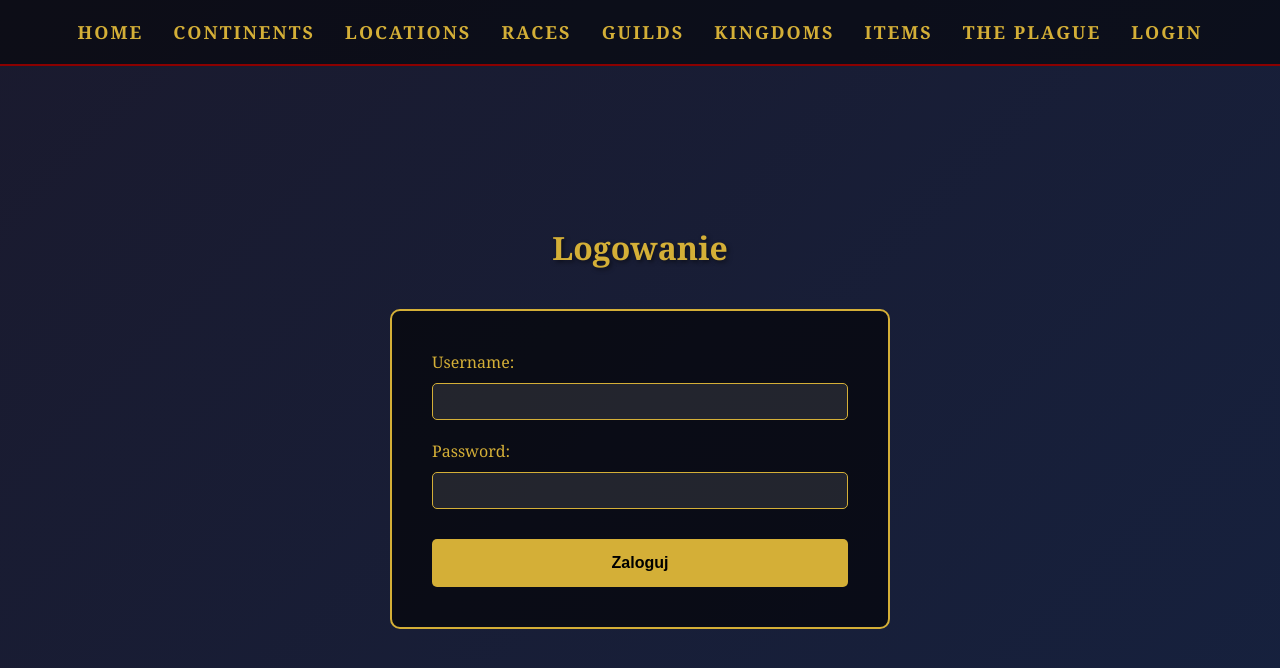
After one commit to skendzierski12/pii_paw_zal_sz_kendzierski, a Django app: page /login/ in a window 1280 px wide. The commit adds this page. Shown: the top 668 px of the page. Run offline with Django 5.2, Linux system fonts and the light colour scheme.

Commit message:
added login.html, authentication, permissions

```diff
--- /dev/null
+++ b/projekt_zaliczeniowy/wiki/templates/wiki/auth/login.html
@@ -0,0 +1,31 @@
+{% extends "wiki/base.html" %}
+
+{% block title %}Logowanie{% endblock %}
+
+{% block content %}
+<div style="max-width: 500px; margin: 100px auto;">
+    <h1 style="text-align: center; margin-bottom: 40px;">Logowanie</h1>
+
+    {% if error %}
+    <p style="color: #ff6666; text-align: center; margin-bottom: 20px;">{{ error }}</p>
+    {% endif %}
+
+    <form method="post" style="background: rgba(0,0,0,0.6); border: 2px solid #d4af37; border-radius: 10px; padding: 40px;">
+        {% csrf_token %}
+
+        <div style="margin-bottom: 20px;">
+            <label style="display: block; color: #d4af37; margin-bottom: 10px;">Username:</label>
+            <input type="text" name="username" required style="width: 100%; padding: 10px; background: rgba(255,255,255,0.1); border: 1px solid #d4af37; color: #fff; border-radius: 5px;">
+        </div>
+
+        <div style="margin-bottom: 30px;">
+            <label style="display: block; color: #d4af37; margin-bottom: 10px;">Password:</label>
+            <input type="password" name="password" required style="width: 100%; padding: 10px; background: rgba(255,255,255,0.1); border: 1px solid #d4af37; color: #fff; border-radius: 5px;">
+        </div>
+
+        <button type="submit" style="width: 100%; padding: 15px; background: #d4af37; color: #000; border: none; border-radius: 5px; font-weight: bold; cursor: pointer; font-size: 16px;">
+            Zaloguj
+        </button>
+    </form>
+</div>
+{% endblock %}
--- a/projekt_zaliczeniowy/wiki/templates/wiki/base.html
+++ b/projekt_zaliczeniowy/wiki/templates/wiki/base.html
@@ -71,6 +71,12 @@
             <a href="/kingdoms/">Kingdoms</a>
             <a href="/items/">Items</a>
             <a href="/plague/">The Plague</a>
+
+	    {% if user.is_authenticated %}
+	    	<a href="/logout/" style ="color: #ff6666;">Logout ({{ user.username }}) </a>
+	    {% else %}
+	    <a href="/login/">Login</a>
+	    {% endif %}
         </nav>
     </header>
 
--- a/projekt_zaliczeniowy/wiki/urls.py
+++ b/projekt_zaliczeniowy/wiki/urls.py
@@ -33,8 +33,8 @@ urlpatterns = [
         path('items/<int:pk>/', views.item_details_html, name='item-details'),
         path('plague/', views.plague_html, name='plague'),
 
-
-
+        path('login/', views.login_view, name = 'login'),
+        path('logout/', views.logout_view, name = 'logout'),
 
 
 
--- a/projekt_zaliczeniowy/wiki/views.py
+++ b/projekt_zaliczeniowy/wiki/views.py
@@ -3,11 +3,16 @@ from rest_framework.decorators import api_view
 from rest_framework.response import Response
 from .models import Continent, Kingdom, Race, Location, Guild, Plague, Epicentre, Item
 from .serializers import ContinentSerializer, KingdomSerializer, RaceSerializer, LocationSerializer, GuildSerializer, PlagueSerializer, EpicentreSerializer, ItemSerializer
+from rest_framework.decorators import api_view, permission_classes
+from django.contrib.auth import authenticate, login, logout
+from django.shortcuts import redirect
+from .permissions import IsAdminOrEditor
 
 
 #Listy API
 
 @api_view(['GET', 'POST'])
+@permission_classes([IsAdminOrEditor])
 def continent_list(request):
     if request.method == 'GET':
         continents = Continent.objects.all()
@@ -22,6 +27,7 @@ def continent_list(request):
 
 
 @api_view(['GET', 'POST'])
+@permission_classes([IsAdminOrEditor])
 def kingdom_list(request):
     if request.method == 'GET':
         kingdoms = Kingdom.objects.all()
@@ -36,6 +42,7 @@ def kingdom_list(request):
 
 
 @api_view(['GET', 'POST'])
+@permission_classes([IsAdminOrEditor])
 def race_list(request):
     if request.method == 'GET':
         races = Race.objects.all()
@@ -50,6 +57,7 @@ def race_list(request):
 
 
 @api_view(['GET', 'POST'])
+@permission_classes([IsAdminOrEditor])
 def location_list(request):
     if request.method == 'GET':
         locations = Location.objects.all()
@@ -64,6 +72,7 @@ def location_list(request):
 
 
 @api_view(['GET', 'POST'])
+@permission_classes([IsAdminOrEditor])
 def guild_list(request):
     if request.method == 'GET':
         guilds = Guild.objects.all()
@@ -78,6 +87,7 @@ def guild_list(request):
 
 
 @api_view(['GET', 'POST'])
+@permission_classes([IsAdminOrEditor])
 def epicentre_list(request):
     if request.method == 'GET':
         epicentres = Epicentre.objects.all()
@@ -93,6 +103,7 @@ def epicentre_list(request):
 
 
 @api_view(['GET', 'POST'])
+@permission_classes([IsAdminOrEditor])
 def item_list(request):
     if request.method == 'GET':
         items = Item.objects.all()
@@ -110,6 +121,7 @@ def item_list(request):
 
 
 @api_view(['GET', 'PUT', 'DELETE'])
+@permission_classes([IsAdminOrEditor])
 def continent_detail(request, pk):
     try:
         continent = Continent.objects.get(pk=pk)
@@ -132,6 +144,7 @@ def continent_detail(request, pk):
         return Response(status=204)
 
 @api_view(['GET', 'PUT', 'DELETE'])
+@permission_classes([IsAdminOrEditor])
 def location_detail(request, pk):
     try:
         location = Location.objects.get(pk=pk)
@@ -152,6 +165,7 @@ def location_detail(request, pk):
         return Response(status=204)
 
 @api_view(['GET', 'PUT', 'DELETE'])
+@permission_classes([IsAdminOrEditor])
 def race_detail(request, pk):
     try:
         race = Race.objects.get(pk=pk)
@@ -172,6 +186,7 @@ def race_detail(request, pk):
         return Response(status=204)
 
 @api_view(['GET', 'PUT', 'DELETE'])
+@permission_classes([IsAdminOrEditor])
 def guild_detail(request, pk):
     try:
         guild = Guild.objects.get(pk=pk)
@@ -192,6 +207,7 @@ def guild_detail(request, pk):
         return Response(status=204)
 
 @api_view(['GET', 'PUT', 'DELETE'])
+@permission_classes([IsAdminOrEditor])
 def kingdom_detail(request, pk):
     try:
         kingdom = Kingdom.objects.get(pk=pk)
@@ -211,9 +227,10 @@ def kingdom_detail(request, pk):
         kingdom.delete()
         return Response(status=204)
 
-@api_view(['GET', 'PUT'])  # bez DELETE
-def plague_detail(request):  # bez pk
-    plague = Plague.objects.first()  # zawsze pierwszy (i jedyny)
+@api_view(['GET', 'PUT'])
+@permission_classes([IsAdminOrEditor])
+def plague_detail(request):
+    plague = Plague.objects.first()
 
     if request.method == 'GET':
         serializer = PlagueSerializer(plague)
@@ -227,6 +244,7 @@ def plague_detail(request):  # bez pk
 
 
 @api_view(['GET', 'PUT', 'DELETE'])
+@permission_classes([IsAdminOrEditor])
 def item_detail(request, pk):
     try:
         item = Item.objects.get(pk=pk)
@@ -302,3 +320,21 @@ def item_details_html(request, pk):
 def plague_html(request):
     plague = Plague.objects.first()
     return render(request, 'wiki/plague/plague.html', {'plague': plague})
+
+
+def login_view(request):
+    if request.method == "POST":
+        username = request.POST.get('username')
+        password = request.POST.get('password')
+        user = authenticate(request, username=username, password=password)
+        if user is not None:
+            login(request, user)
+            return redirect('home')
+        else:
+            return render(request, 'wiki/auth/login.html', {'error': 'Nieprawidłowe dane logowania'})
+    return render(request, 'wiki/auth/login.html')
+
+
+def logout_view(request):
+    logout(request)
+    return redirect('home')
```
Also changed, not shown: projekt_zaliczeniowy/wiki/permissions.py (added, +19 -0 lines).
